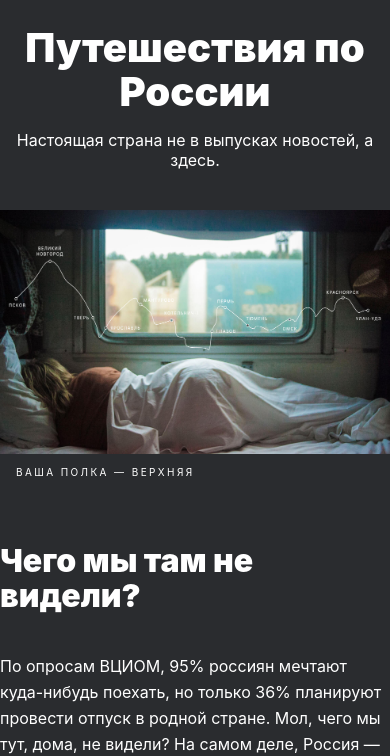
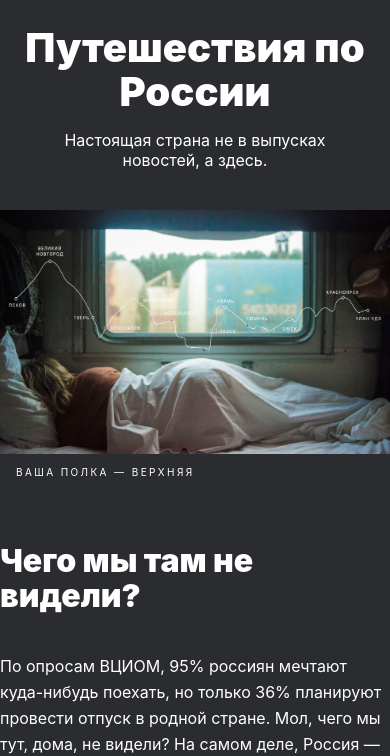
Before and after one commit to SleepyDoo/russian-travel, a plain HTML site: page index.html in a window 390 px wide. Shown: the part 92-848 px from the top of the page. Drawn offline with Linux system fonts and the light colour scheme; a web font is replaced by a local one.

Commit message:
исправлен мелкий недочет

```diff
--- a/blocks/lead/__subtitle/lead__subtitle.css
+++ b/blocks/lead/__subtitle/lead__subtitle.css
@@ -18,5 +18,6 @@
     margin-bottom: 40px;
     font-size: 16px;
     line-height: 20px;
+    max-width: 288px;
   }
 }
```
